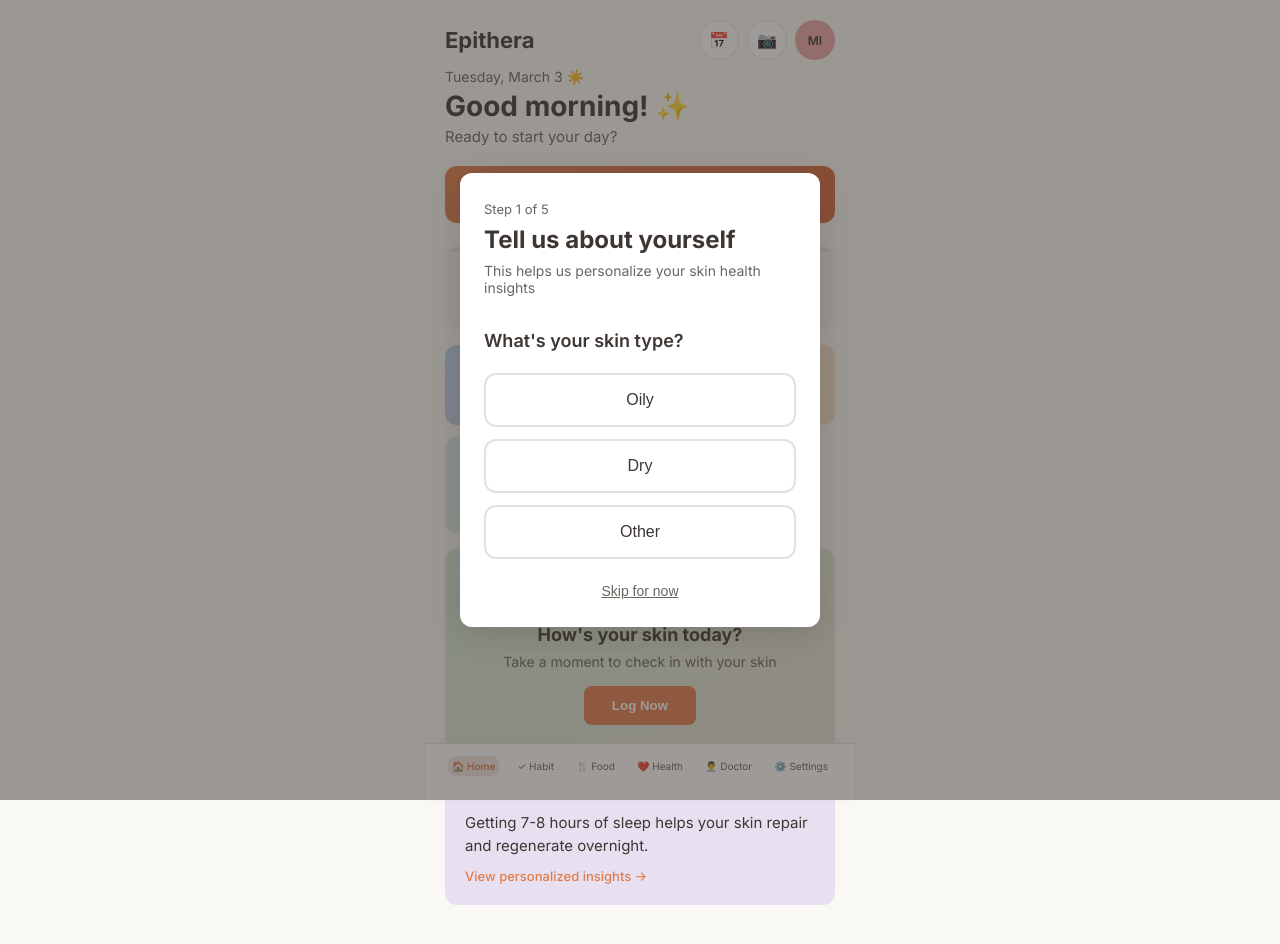
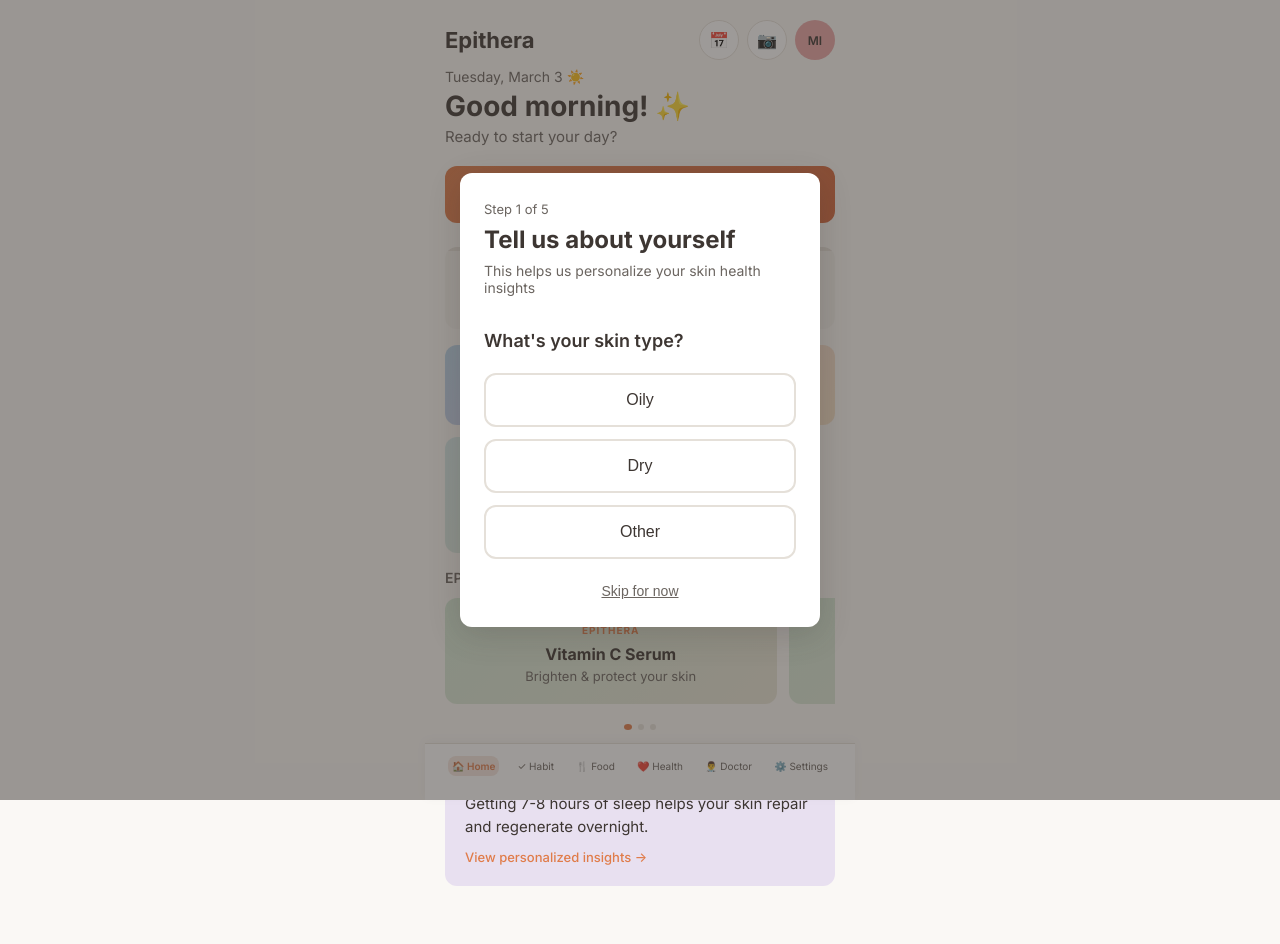
Before and after one commit to mn5658734/epithera, a plain HTML site: page index.html in a window 1280 px wide. Both pictures are taken after a click on the button "Sign In →". Drawn offline with Linux system fonts and the light colour scheme.

Commit message:
Rename My Products to Daily routine skin products; add EPITHERA product carousel banner

```diff
--- a/app.js
+++ b/app.js
@@ -189,3 +189,24 @@
     this.style.borderColor = wasConnect ? 'var(--green-soft)' : '';
   });
 });
+
+// EPITHERA carousel dots
+function initCarousel() {
+  const track = document.getElementById('carousel-track');
+  const dotsEl = document.getElementById('carousel-dots');
+  if (!track || !dotsEl) return;
+  const slides = track.querySelectorAll('.carousel-slide');
+  slides.forEach((_, i) => {
+    const dot = document.createElement('span');
+    dot.className = 'carousel-dot' + (i === 0 ? ' active' : '');
+    dot.onclick = () => {
+      track.scrollTo({ left: track.offsetWidth * i * 0.85, behavior: 'smooth' });
+    };
+    dotsEl.appendChild(dot);
+  });
+  track.addEventListener('scroll', () => {
+    const idx = Math.round(track.scrollLeft / (track.offsetWidth * 0.85));
+    dotsEl.querySelectorAll('.carousel-dot').forEach((d, i) => d.classList.toggle('active', i === idx));
+  });
+}
+document.addEventListener('DOMContentLoaded', initCarousel);
--- a/index.html
+++ b/index.html
@@ -151,15 +151,36 @@
           <p>Not logged yet</p>
         </div>
         <div class="card card-products" onclick="navigateTo('screen-products')">
-          <h4>My Products</h4>
+          <h4>Daily routine skin products</h4>
           <p>Creams, ointments & more</p>
         </div>
       </div>
-      <div class="skin-checkin-card" onclick="navigateTo('screen-health')">
-        <span class="heart-icon">❤️</span>
-        <h4>How's your skin today?</h4>
-        <p>Take a moment to check in with your skin</p>
-        <button class="btn-log">Log Now</button>
+      <div class="epithera-carousel">
+        <div class="carousel-header">EPITHERA Products</div>
+        <div class="carousel-track" id="carousel-track">
+          <div class="carousel-slide">
+            <div class="ad-card">
+              <span class="ad-badge">EPITHERA</span>
+              <h4>Vitamin C Serum</h4>
+              <p>Brighten & protect your skin</p>
+            </div>
+          </div>
+          <div class="carousel-slide">
+            <div class="ad-card">
+              <span class="ad-badge">EPITHERA</span>
+              <h4>Hydrating Moisturizer</h4>
+              <p>24h moisture lock</p>
+            </div>
+          </div>
+          <div class="carousel-slide">
+            <div class="ad-card">
+              <span class="ad-badge">EPITHERA</span>
+              <h4>Gentle Cleanser</h4>
+              <p>For all skin types</p>
+            </div>
+          </div>
+        </div>
+        <div class="carousel-dots" id="carousel-dots"></div>
       </div>
       <!-- NEW: AI Insights Section -->
       <div class="insights-card" onclick="navigateTo('screen-insights')">
--- a/styles.css
+++ b/styles.css
@@ -497,40 +497,87 @@
   color: var(--text-muted);
 }
 
-.skin-checkin-card {
+/* ========== EPITHERA PRODUCTS CAROUSEL ========== */
+.epithera-carousel {
+  margin-bottom: 16px;
+}
+
+.carousel-header {
+  font-size: 14px;
+  font-weight: 600;
+  color: var(--text-muted);
+  margin-bottom: 12px;
+}
+
+.carousel-track {
+  display: flex;
+  gap: 12px;
+  overflow-x: auto;
+  scroll-snap-type: x mandatory;
+  -webkit-overflow-scrolling: touch;
+  padding-bottom: 8px;
+}
+
+.carousel-track::-webkit-scrollbar {
+  height: 4px;
+}
+
+.carousel-track::-webkit-scrollbar-thumb {
+  background: var(--border);
+  border-radius: 2px;
+}
+
+.carousel-slide {
+  flex: 0 0 85%;
+  scroll-snap-align: start;
+}
+
+.ad-card {
   background: var(--gradient-green);
   border-radius: var(--radius);
-  padding: 24px;
+  padding: 20px;
   text-align: center;
-  margin-bottom: 16px;
-  cursor: pointer;
-}
-
-.heart-icon {
-  font-size: 32px;
-  display: block;
-  margin-bottom: 12px;
-}
-
-.skin-checkin-card h4 {
-  font-size: 18px;
+  min-height: 100px;
+  cursor: pointer;
+}
+
+.ad-badge {
+  display: inline-block;
+  font-size: 10px;
+  font-weight: 700;
+  letter-spacing: 1px;
+  color: var(--orange);
   margin-bottom: 8px;
 }
 
-.skin-checkin-card p {
-  font-size: 14px;
-  color: var(--text-muted);
-  margin-bottom: 16px;
-}
-
-.btn-log {
-  padding: 12px 28px;
+.ad-card h4 {
+  font-size: 16px;
+  margin-bottom: 4px;
+}
+
+.ad-card p {
+  font-size: 13px;
+  color: var(--text-muted);
+}
+
+.carousel-dots {
+  display: flex;
+  justify-content: center;
+  gap: 6px;
+  margin-top: 12px;
+}
+
+.carousel-dot {
+  width: 6px;
+  height: 6px;
+  border-radius: 50%;
+  background: var(--border);
+  cursor: pointer;
+}
+
+.carousel-dot.active {
   background: var(--orange);
-  border: none;
-  border-radius: var(--radius-sm);
-  color: var(--white);
-  font-weight: 600;
-  cursor: pointer;
+  width: 8px;
 }
 
 .insights-card {
```
